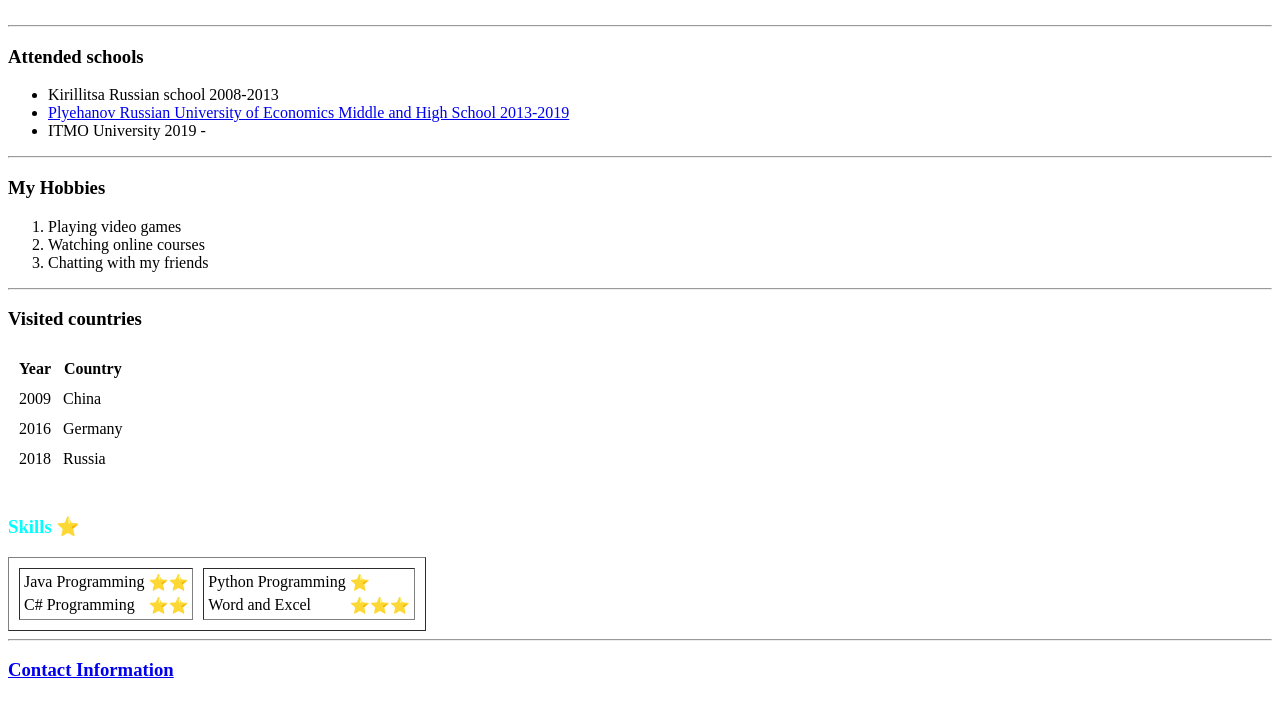
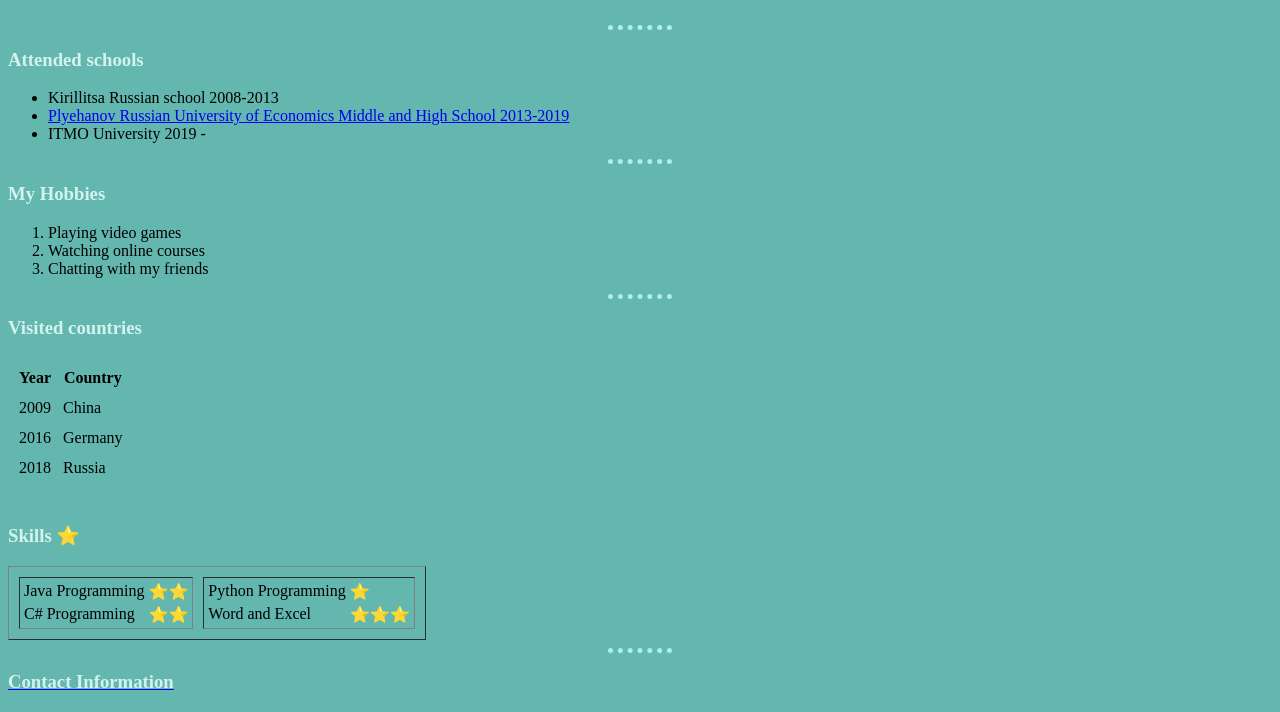
Before and after one commit to bilguuk124/cv, a plain HTML site: page index.html in a window 1280 px wide. Shown: the part 181-893 px from the top of the page. Drawn offline with Linux system fonts and the light colour scheme.

Commit message:
Add files via upload

```diff
--- a/Contact-me.html
+++ b/Contact-me.html
@@ -4,6 +4,7 @@
   <meta charset="UTF-8">
   <meta name="viewport" content="width=device-width, initial-scale=1.0">
   <meta http-equiv="X-UA-Compatible" content="ie=edge">
+  <link rel="stylesheet" href="css/styles.css">
   <title>Contact Me</title>
 </head>
 <body>
--- /dev/null
+++ b/css/styles.css
@@ -0,0 +1,17 @@
+body{
+    background-color: #63b7af;
+  }
+  hr{
+    border-style:dotted;
+    border-width: 5px;
+    border-top: none;
+    border-left: none;
+    border-right: none;
+    border-bottom-color: #abf0e9;
+    width: 5%;
+    height: 0px;
+
+  }
+h1,h2,h3{
+  color: #d4f3ef;
+}
--- a/index.html
+++ b/index.html
@@ -5,10 +5,12 @@
   <meta charset="UTF-8">
   <meta name="viewport" content="width=device-width, initial-scale=1.0">
   <meta http-equiv="X-UA-Compatible" content="ie=edge">
+  <link rel="stylesheet" href="css/styles.css">
   <title>Bilguun's Personal Site</title>
 </head>
 
 <body>
+
   <table cellspacing="20">
     <tr>
       <td>
@@ -18,7 +20,9 @@
         <h1>Bilguun</h1>
         <p><a href="https://ifmo.ru"><em><strong>ITMO</strong> University </a> student</em></p>
         <p>
-          I am currently studying <a href="https://en.itmo.ru/en/program/183/System%20and%20Applied%20Software.htm"><strong>Software Engineer</strong> </a> at ITMO University in St.Petersburg, Russia.
+          I am currently studying <a
+            href="https://en.itmo.ru/en/program/183/System%20and%20Applied%20Software.htm"><strong>Software
+              Engineer</strong> </a> at ITMO University in St.Petersburg, Russia.
         </p>
       </td>
     </tr>
@@ -29,7 +33,8 @@
   <div>
     <ul>
       <li>Kirillitsa Russian school 2008-2013</li>
-      <li><a href="https://ulanbator.rea.ru/">Plyehanov Russian University of Economics Middle and High School 2013-2019</a></li>
+      <li><a href="https://ulanbator.rea.ru/">Plyehanov Russian University of Economics Middle and High School
+          2013-2019</a></li>
       <li>ITMO University 2019 - </li>
     </ul>
     <hr>
@@ -64,10 +69,11 @@
       </tbody>
     </table>
     <br>
-    <h3 style="color: aqua;">Skills ⭐</h3>
+    <h3>Skills ⭐</h3>
     <table cellspacing="10" border="1">
       <tr>
-        <td><table>
+        <td>
+          <table>
             <tr>
               <td>Java Programming </td>
               <td>⭐⭐</td>
@@ -76,15 +82,16 @@
               <td>C# Programming </td>
               <td>⭐⭐</td>
             </tr>
-        </table></td>
+          </table>
+        </td>
         <td>
           <table>
             <tr>
-            <td>Python Programming  </td>
+              <td>Python Programming </td>
               <td>⭐</td>
             </tr>
             <tr>
-            <td>Word  and Excel </td>
+              <td>Word and Excel </td>
               <td>⭐⭐⭐</td>
             </tr>
           </table>
@@ -94,7 +101,9 @@
 
 
     <hr>
-    <a href="Contact-me.html"><h3>Contact Information</h3></a>
+    <a href="Contact-me.html">
+      <h3>Contact Information</h3>
+    </a>
   </div>
 </body>
 
```
Lines whose indentation alone changed are shown as unchanged.
